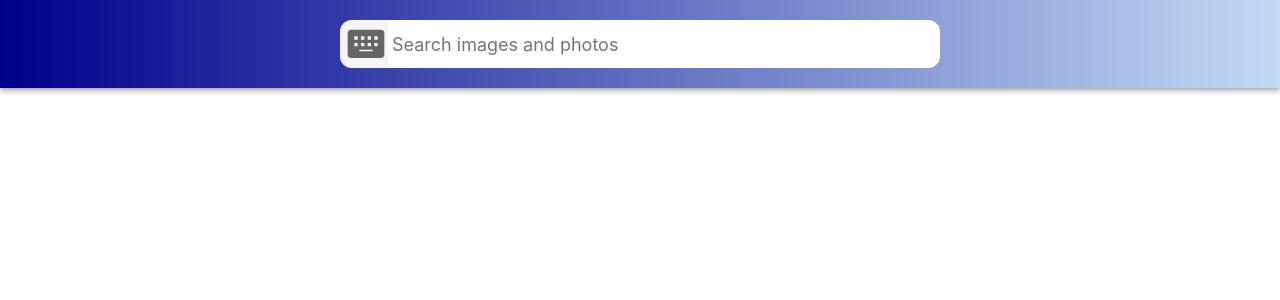
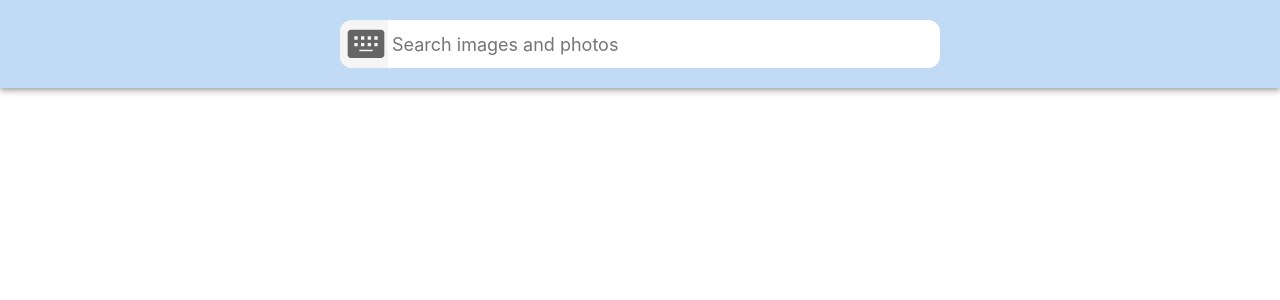
Before and after one commit to Vetali1985/goit-react-hw-03-image-finder, a React (Create React App) app: page / in a window 1280 px wide. Shown: the top 300 px of the page. Built offline with nearby package versions, Linux system fonts and the light colour scheme.

Commit message:
Update SearchBar.styled.js

```diff
--- a/src/components/SearchBar/SearchBar.styled.js
+++ b/src/components/SearchBar/SearchBar.styled.js
@@ -14,9 +14,9 @@ export const Searchbar = styled.header`
   padding-top: 12px;
   padding-bottom: 12px;
   color: #fff;
-  background: linear-gradient(to right, darkblue, rgb(193, 219, 244));
+  background:  rgb(193, 219, 244);
   box-shadow: 0px 2px 4px -1px rgba(0, 0, 0, 0.2),
-    0px 4px 5px 0px rgba(0, 0, 0, 0.14), 0px 1px 10px 0px rgba(0, 0, 0, 0.12);
+    0px 4px 5px 0px rgba(0, 0, 0, 0.14), 0px 2px 10px 0px rgba(0, 0, 0, 0.12);
 `;
 
 export const SearchForm = styled.form`
```
